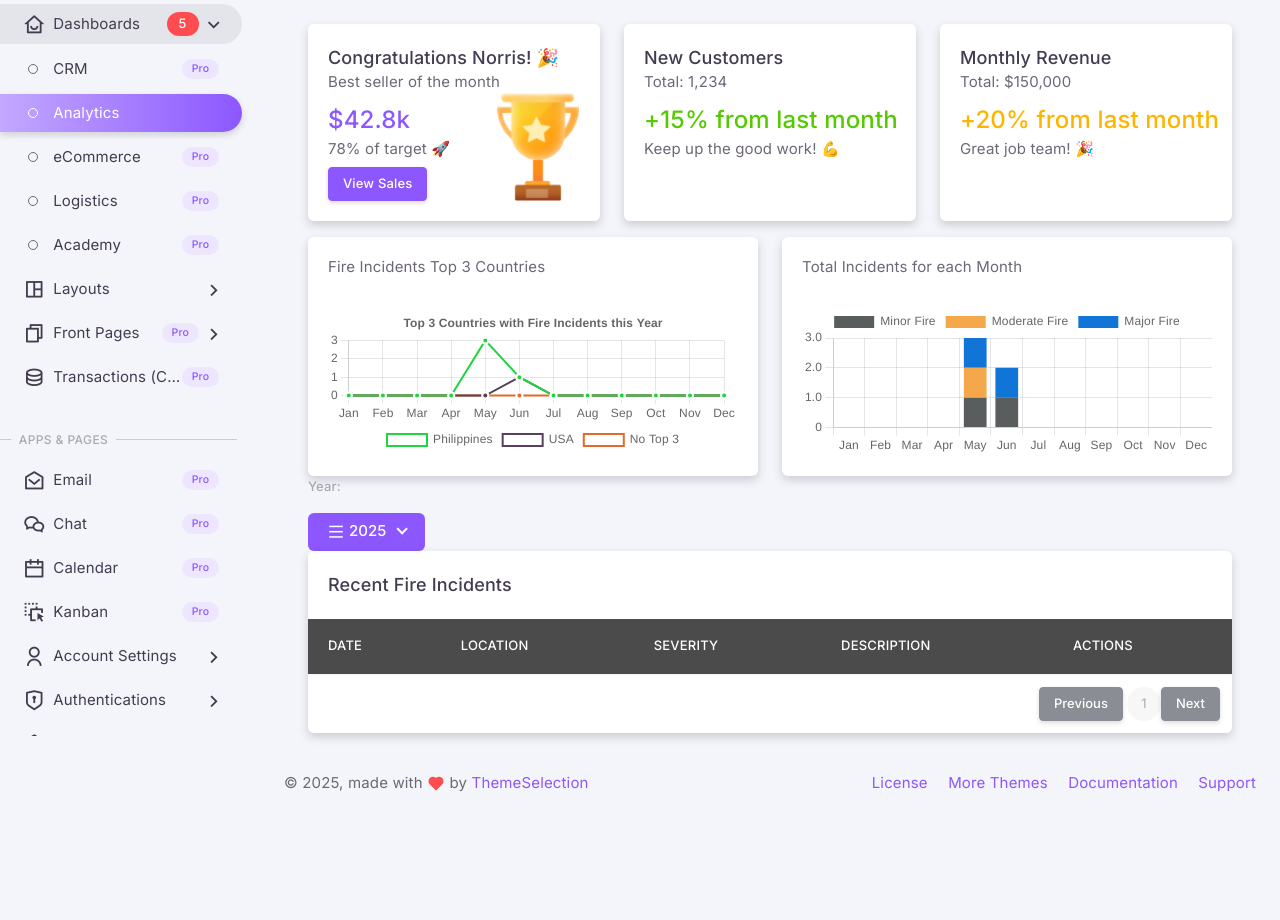
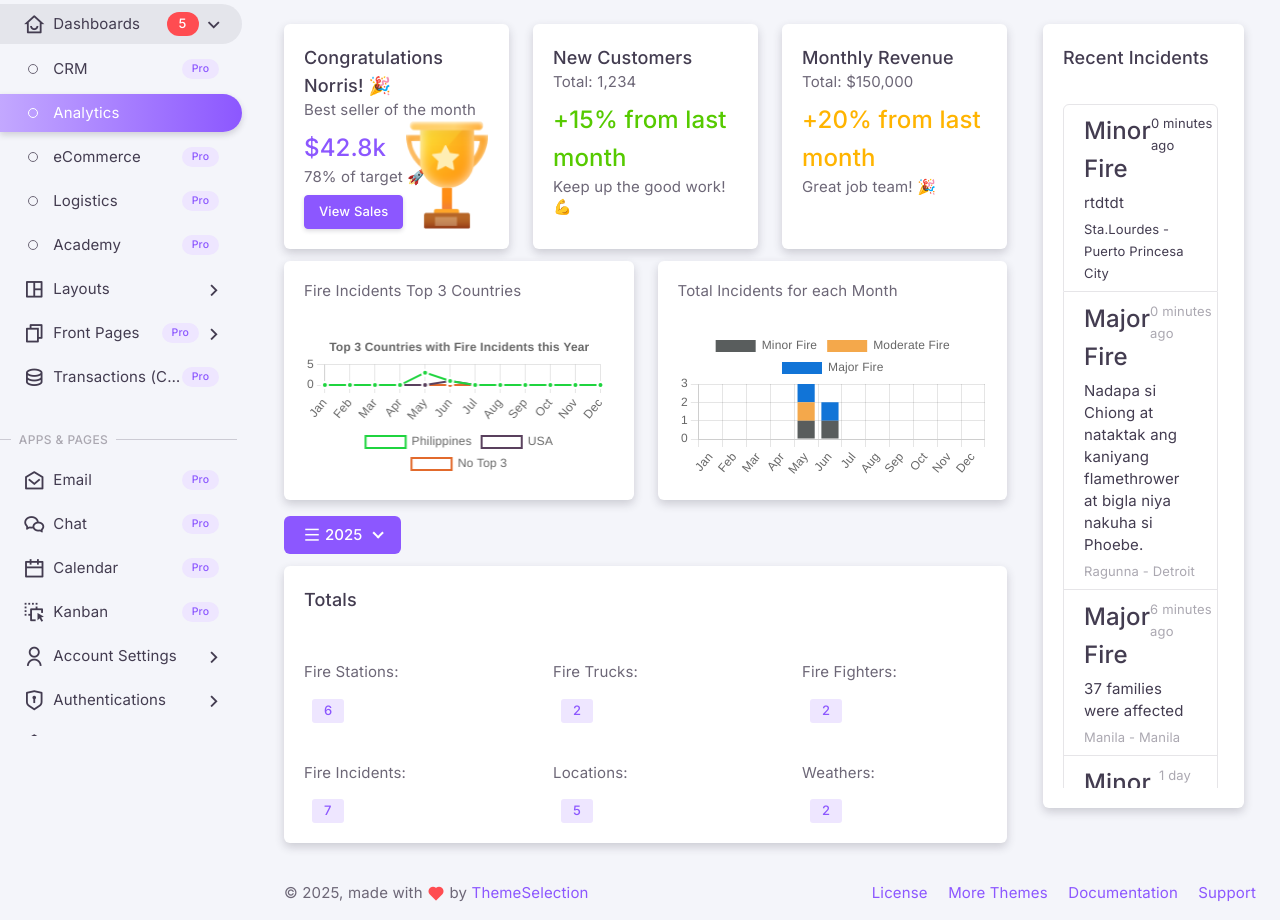
Before and after one commit to xyrilplayz/materio.gg, a Django app: page / in a window 1280 px wide. Shown: the part 64-984 px from the top of the page. Before the commit the page ends 856 px from the top, so only its background shows below. Run offline with Django 5.2, Linux system fonts and the light colour scheme; data comes from the database, SQL or seed files in the repository; both versions use the stored data as it was after the commit; lists and menus that the app fills with data are empty; some libraries are stand-ins or nearby versions.

Commit message:
Modify Chart

```diff
--- a/real materio/apps/fire/templates/dashboard_analytics.html
+++ b/real materio/apps/fire/templates/dashboard_analytics.html
@@ -7,11 +7,14 @@
 {% block vendor_css %}
   {{ block.super }}
   <link rel="stylesheet" href="{% static 'vendor/libs/apex-charts/apex-charts.css' %}" />
+  <link rel="stylesheet" href="{% static 'vendor/libs/perfect-scrollbar/perfect-scrollbar.css' %}" />
 {% endblock vendor_css %}
 
 {% block vendor_js %}
   {{ block.super }}
   <script src="{% static 'vendor/libs/apex-charts/apexcharts.js' %}"></script>
+  <script src="{% static 'vendor/libs/perfect-scrollbar/perfect-scrollbar.js' %}"></script>
+
   <!-- Include Chart.js -->
   <script src="https://cdn.jsdelivr.net/npm/chart.js"></script>
   <script>
@@ -212,24 +215,80 @@
         })
         .catch((error) => console.error("Error:", error));
     }
-
-    selectYear.addEventListener("change", () => {
-      const selectedYear = selectYear.value;
-      updateCharts(selectedYear);
+    fetch(`/stationCount/`)
+      .then(res => res.json())
+      .then(data => {
+        const count = data.count ?? 0;
+        document.getElementById("fireStationsCount").textContent = count;
+      })
+      .catch(() => {
+        document.getElementById("fireStationsCount").textContent = "Error";
+      });
+    fetch(`/fireTruckCount/`)
+      .then(res => res.json())
+      .then(data => {
+        const count = data.count ?? 0;
+        document.getElementById("fireTrucksCount").textContent = count;
+      })
+      .catch(() => {
+        document.getElementById("fireTrucksCount").textContent = "Error";
+      });
+    fetch(`/fireFighterCount/`)
+      .then(res => res.json())
+      .then(data => {
+        const count = data.count ?? 0;
+        document.getElementById("fireFightersCount").textContent = count;
+      })
+      .catch(() => {
+        document.getElementById("fireFightersCount").textContent = "Error";
+      });
+          fetch(`/incidentCount/`)
+      .then(res => res.json())
+      .then(data => {
+        const count = data.count ?? 0;
+        document.getElementById("fireIncidentsCount").textContent = count;
+      })
+      .catch(() => {
+        document.getElementById("fireIncidentsCount").textContent = "Error";
+      });
+    fetch(`/locationCount/`)
+      .then(res => res.json())
+      .then(data => {
+        const count = data.count ?? 0;
+        document.getElementById("fireLocationCount").textContent = count;
+      })
+      .catch(() => {
+        document.getElementById("fireLocationCount").textContent = "Error";
+      });
+    fetch(`/weatherCount/`)
+      .then(res => res.json())
+      .then(data => {
+        const count = data.count ?? 0;
+        document.getElementById("weatherCount").textContent = count;
+      })
+      .catch(() => {
+        document.getElementById("weatherCount").textContent = "Error";
       });
 
     loadYears();
+
   </script>
 {% endblock vendor_js %}
 
+{% block page_js %}
+  {{ block.super }}
+  <script src="{% static 'js/extended-ui-perfect-scrollbar.js' %}"></script>
+{% endblock page_js %}
+
 {% block content %}
-<div class="container-fluid">
+<div class="row">
+  <div class="col-md-9">
   <!-- Sales? -->
-  <div class="row gy-4 mb-4">
+    <div class="row gy-2 mb-3">
       <div class="col-md-12 col-lg-4">
         <div class="card h-100">
-        <div class="card-body text-nowrap">
-          <h5 class="card-title mb-0 flex-wrap text-nowrap">Congratulations Norris! 🎉</h5>
+          <div class="card-body text-wrap">
+            <h5 class="card-title mb-0 flex-wrap text-wrap">Congratulations Norris! 🎉</h5>
             <p class="mb-2">Best seller of the month</p>
             <h4 class="text-primary mb-0">$42.8k</h4>
             <p class="mb-2">78% of target 🚀</p>
@@ -240,8 +299,8 @@
       </div>
       <div class="col-md-12 col-lg-4">
         <div class="card h-100">
-        <div class="card-body text-nowrap">
-          <h5 class="card-title mb-0 flex-wrap text-nowrap">New Customers</h5>
+          <div class="card-body text-wrap">
+            <h5 class="card-title mb-0 flex-wrap text-wrap">New Customers</h5>
             <p class="mb-2">Total: 1,234</p>
             <h4 class="text-success mb-0">+15% from last month</h4>
             <p class="mb-2">Keep up the good work! 💪</p>
@@ -250,8 +309,8 @@
       </div>
       <div class="col-md-12 col-lg-4">
         <div class="card h-100">
-        <div class="card-body text-nowrap">
-          <h5 class="card-title mb-0 flex-wrap text-nowrap">Monthly Revenue</h5>
+          <div class="card-body text-wrap">
+            <h5 class="card-title mb-0 flex-wrap text-wrap">Monthly Revenue</h5>
             <p class="mb-2">Total: $150,000</p>
             <h4 class="text-warning mb-0">+20% from last month</h4>
             <p class="mb-2">Great job team! 🎉</p>
@@ -260,7 +319,7 @@
       </div>
     </div>
 
-  <div class="row gy-6">
+    <div class="row gy-3">
       <!-- Overview Chart -->
       <div class="col-md-6">
         <div class="card">
@@ -287,9 +346,8 @@
           </div>
         </div>
       </div>
-
+    <div class="row gx-4 gy-2 d-flex justify-content mb-3">
       <div class="col-lg-3 col-sm-6 col-12">
-    <small class="text-light fw-medium">Year: </small>
         <div class="demo-inline-spacing">
           <div class="btn-group" id="dropdown-icon-demo">
             <button type="button" class="btn btn-primary dropdown-toggle" data-bs-toggle="dropdown" aria-expanded="false" id="dropdownYearBtn">
@@ -301,34 +359,86 @@
           </div>
         </div>
       </div>
-
+    </div>
+    <div>
       <div class="card">
-    <h5 class="card-header">Recent Fire Incidents</h5>
-    <div class="table-responsive text-nowrap">
-      <table class="table">
-        <thead class="table-dark">
-          <tr>
-            <th>Date</th>
-            <th>Location</th>
-            <th>Severity</th>
-            <th>Description</th>
-            <th>Actions</th>
-          </tr>
-        </thead>
-        <tbody class="table-border-bottom-0" id="incidentTableBody"></tbody>
-      </table>
+        <div class="card-header">
+          <h5 class="card-title">Totals</h5>
         </div>
-    <div class="d-flex justify-content-end p-3">
-      <nav>
-        <ul class="pagination pagination-sm mb-0">
-          <li class="page-item" id="prevPage"><button type="button" class="btn btn-sm btn-secondary">Previous</button></li>
-          <li class="page-item disabled"><span class="page-link" id="currentPage">1</span></li>
-          <li class="page-item" id="nextPage"><button type="button" class="btn btn-sm btn-secondary">Next</button></li>
-        </ul>
-      </nav>
+        <div class="row">
+          <div class="col-md-3 col-lg-4">
+            <div class="card-body">
+              <div class="chart-container">
+                <p class="card-text">Fire Stations: </p>
+                <span class="badge bg-label-primary ms-2" id="fireStationsCount">Loading...</span>
+              </div>
+            </div>
+          </div>
+          <div class="col-md-3 col-lg-4">
+            <div class="card-body">
+              <div class="chart-container">
+                <p class="card-text">Fire Trucks: </p>
+                <span class="badge bg-label-primary ms-2" id="fireTrucksCount">Loading...</span>
+              </div>
+            </div>
+          </div>
+          <div class="col-md-3 col-lg-4">
+            <div class="card-body">
+              <div class="chart-container">
+                <p class="card-text">Fire Fighters: </p>
+                <span class="badge bg-label-primary ms-2" id="fireFightersCount">Loading...</span>
+              </div>
+            </div>
+          </div>
+          <div class="col-md-3 col-lg-4">
+            <div class="card-body">
+              <div class="chart-container">
+                <p class="card-text">Fire Incidents: </p>
+                <span class="badge bg-label-primary ms-2" id="fireIncidentsCount">Loading...</span>
+              </div>
+            </div>
+          </div>
+          <div class="col-md-3 col-lg-4">
+            <div class="card-body">
+              <div class="chart-container">
+                <p class="card-text">Locations: </p>
+                <span class="badge bg-label-primary ms-2" id="fireLocationCount">Loading...</span>
+              </div>
+            </div>
+          </div>
+          <div class="col-md-3 col-lg-4">
+            <div class="card-body">
+              <div class="chart-container">
+                <p class="card-text">Weathers: </p>
+                <span class="badge bg-label-primary ms-2" id="weatherCount">Loading...</span>
+              </div>
+            </div>
+          </div>
+        </div>
+      </div>
     </div>
   </div>
 
+  <div class="col-lg-3 gx-12">
+    <div class="card mb-6">
+      <div class="card-body">
+        <h5 class="card-title mb-0">Recent Incidents</h5>
+        <div class="overflow-hidden demo-inline-spacing mt-4" style="height: 700px;" id="vertical-example">
+          <div class="list-group">
+            {% for incident in recent_incidents %}
+            <a href="javascript:void(0);" class="list-group-item list-group-item-action flex-column align-items-start">
+              <div class="d-flex justify-content-between w-100">
+                <h4 class="mb-1">{{ incident.severity_level }}</h4>
+                <small class="{% if not forloop.first %}text-muted{% endif %}">{{ incident.date_time|timesince }} ago</small>
               </div>
-
+              <p class="mb-1">{{ incident.description }}</p>
+              <small class="{% if not forloop.first %}text-muted{% endif %}">{{ incident.location.name }} - {{ incident.location.city }}</small>
+            </a>
+            {% endfor %}
+          </div>
+        </div>
+      </div>
+    </div>
+  </div>
+</div>
 {% endblock content %}
--- a/real materio/apps/fire/urls.py
+++ b/real materio/apps/fire/urls.py
@@ -1,9 +1,15 @@
 from django.urls import path
-from .views import DashboardsView, MultilineIncidentTop3Country, multipleBarbySeverity, DataByYear
+from .views import DashboardsView, MultilineIncidentTop3Country, multipleBarbySeverity, DataByYear, StationCount, FireTruckCount, FireFighterCount, IncidentCount, LocationCount, WeatherCount
 
 urlpatterns = [
     path("", DashboardsView.as_view(template_name="dashboard_analytics.html"), name="index",),
+    path('DataByYear/', DataByYear, name='incidents_by_year'),
     path('multilineChart/', MultilineIncidentTop3Country, name='chart'),
     path('multiBarChart/', multipleBarbySeverity, name='chart'),
-    path('DataByYear/', DataByYear, name='incidents_by_year'),
+    path('stationCount/', StationCount, name='station_count'),
+    path('fireTruckCount/', FireTruckCount, name='fire_truck_count'),
+    path('fireFighterCount/', FireFighterCount, name='firefighter_count'),
+    path('incidentCount/', IncidentCount, name='incident_count'),
+    path('locationCount/', LocationCount, name='location_count'),
+    path('weatherCount/', WeatherCount, name='weather_count'),
 ]
--- a/real materio/apps/fire/views.py
+++ b/real materio/apps/fire/views.py
@@ -1,6 +1,6 @@
 from django.views.generic import TemplateView
 from web_project import TemplateLayout
-from .models import FireStation
+from .models import Incident
 from django.views.generic.list import ListView
 from django.db import connection
 from django.http import JsonResponse
@@ -17,7 +17,7 @@
     def get_context_data(self, **kwargs):
         # A function to init the global layout. It is defined in web_project/__init__.py file
         context = TemplateLayout.init(self, super().get_context_data(**kwargs))
-
+        context['recent_incidents'] = Incident.objects.select_related('location').order_by('-date_time')[:10]
         return context
 
 def DataByYear(request):
@@ -119,3 +119,96 @@
         result[year][severity][month] = count
 
     return JsonResponse(result)
+
+def StationCount(request):
+    query = '''
+    SELECT
+        COUNT(*) AS count
+    FROM
+        fire_firestation;
+    '''
+    with connection.cursor() as cursor:
+        cursor.execute(query)
+        row = cursor.fetchone()
+    result = {'count': row[0] if row else 0}
+    return JsonResponse(result)
+
+def FireTruckCount(request):
+    query = '''
+    SELECT
+        COUNT(*) AS count
+    FROM
+        fire_firetruck;
+    '''
+
+    with connection.cursor() as cursor:
+        cursor.execute(query)
+        row = cursor.fetchone()
+
+    result = {'count': row[0] if row else 0}
+
+    return JsonResponse(result)
+
+def FireFighterCount(request):
+    query = '''
+    SELECT
+        COUNT(*) AS count
+    FROM
+        fire_firefighters;
+    '''
+
+    with connection.cursor() as cursor:
+        cursor.execute(query)
+        row = cursor.fetchone()
+
+    result = {'count': row[0] if row else 0}
+
+    return JsonResponse(result)
+
+def IncidentCount(request):
+    query = '''
+    SELECT
+        COUNT(*) AS count
+    FROM
+        fire_incident
+    '''
+
+    with connection.cursor() as cursor:
+        cursor.execute(query)
+        row = cursor.fetchone()
+
+    result = {'count': row[0] if row else 0}
+
+    return JsonResponse(result)
+
+def LocationCount(request):
+    query = '''
+    SELECT
+        COUNT(*) AS count
+    FROM
+        fire_locations;
+    '''
+
+    with connection.cursor() as cursor:
+        cursor.execute(query)
+        row = cursor.fetchone()
+
+    result = {'count': row[0] if row else 0}
+
+    return JsonResponse(result)
+
+def WeatherCount(request):
+    query = '''
+    SELECT
+        COUNT(*) AS count
+    FROM
+        fire_weatherconditions;
+    '''
+
+    with connection.cursor() as cursor:
+        cursor.execute(query)
+        row = cursor.fetchone()
+
+    result = {'count': row[0] if row else 0}
+
+    return JsonResponse(result)
```
Also changed, not shown: real materio/db.sqlite3. Lines whose indentation alone changed are shown as unchanged.
